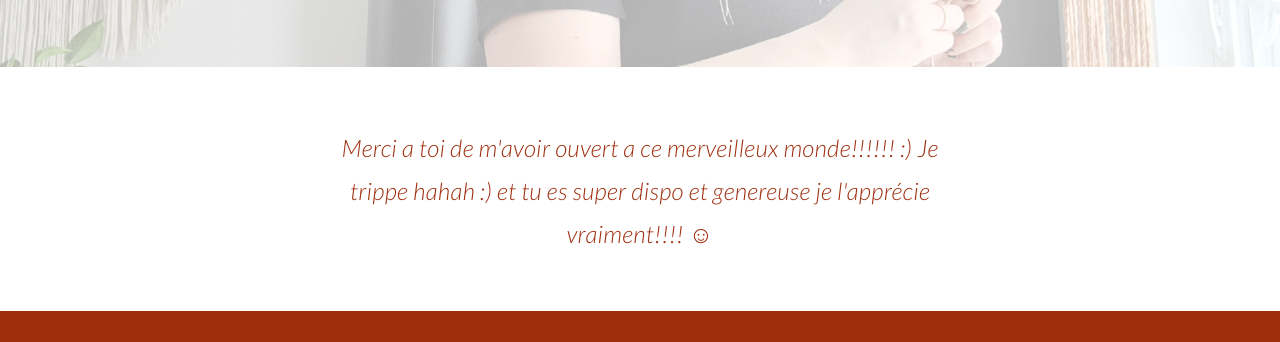
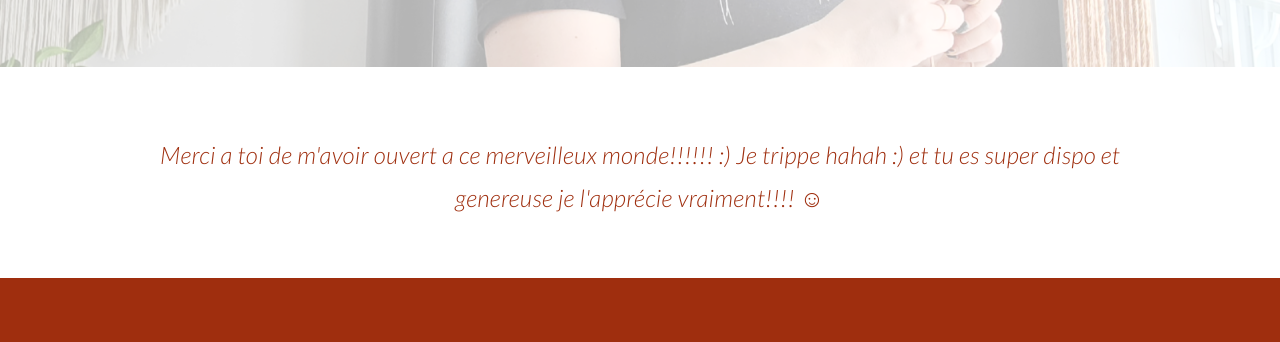
Before and after one commit to Jon104/flora-design, a React (Create React App) app: page /cours-et-fournitures in a window 1280 px wide. Shown: the part 610-952 px from the top of the page. Built offline with nearby package versions, Linux system fonts and the light colour scheme; no server answers.

Commit message:
Fix testimonals resizing

```diff
--- a/src/classes/ClassesPage.jsx
+++ b/src/classes/ClassesPage.jsx
@@ -65,6 +65,13 @@ const Subtitle = styled.p`
 //   }
 // `;
 
+const Container = styled.div`
+  height: 200px;
+  padding: 4px 4px;
+  line-height: 200px;
+  text-align: center;
+`
+
 const Classes = ({ onAddToCart, productsByCategory }) => {
   const [slideIndex, setSlideIndex] = useState(0);
 
@@ -119,15 +126,11 @@ const Classes = ({ onAddToCart, productsByCategory }) => {
         </MainSubtitle>
       </TopSection>
 
-      <Box>
-        <Grid container justifyContent="center">
-          <Grid item xs={6}>
-            <Box py={4}>
-              <Testimonials>{classesTestimonials[slideIndex]}</Testimonials>
-            </Box>
-          </Grid>
-        </Grid>
-      </Box>
+      <Container>
+        <Testimonials>{classesTestimonials[slideIndex]}</Testimonials>
+      </Container>
+
+
 
       <SecondMiddleSection>
         <Grid container p={6}>
--- a/src/components/typography/Testimonials.js
+++ b/src/components/typography/Testimonials.js
@@ -1,6 +1,10 @@
 import styled from "styled-components";
 
-export default styled.p`
+export default styled.span`
+  display: inline-block;
+  vertical-align: middle;
+  width: 80vw;
+
   font-family: Lato;
   font-size: 24px;
   font-style: italic;
```
